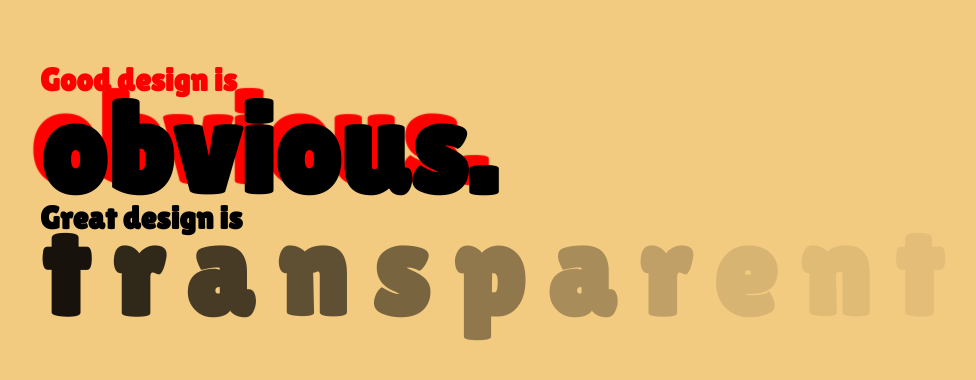
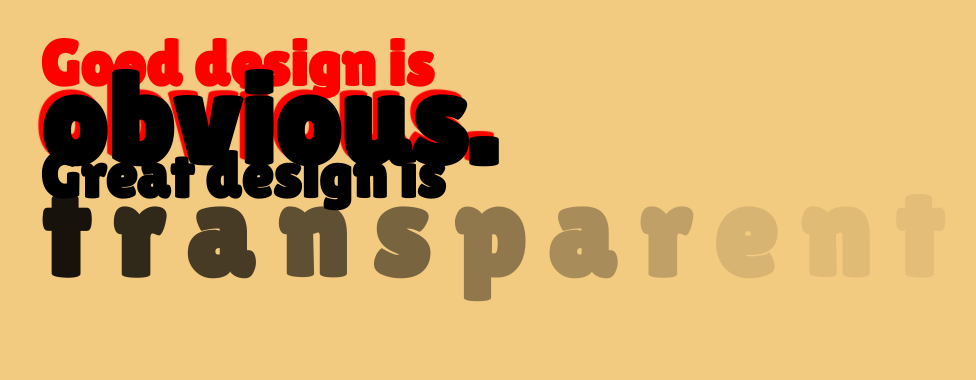
Before and after one commit to profJoey/codealong_2403, a plain HTML site: page index.html in a window 1280 px wide. Shown: the whole page, without its empty margins (24-1000 px from the left). Drawn offline with Linux system fonts and the light colour scheme.

Commit message:
css fixes

```diff
--- a/styles.css
+++ b/styles.css
@@ -16,23 +16,19 @@ html, body {
     flex-direction: column;
 }
 .good, .great {
-    font-size: 2rem;
-    line-height: 2rem;
+    font-size: 5vw;
+    line-height: 0;
     color: red;
 }
 .great {
     color: black;
 }
+.obvious, .transparent {
+    font-size: 10vw;
+    line-height: 3vw;
+}
 .obvious {
-    font-style: normal;
-    font-size: 8rem;
-    line-height: 2rem;
-    text-shadow: -10px -10px 1px red;
-}
-.transparent {
-    font-style: normal;
-    font-size: 8rem;
-    line-height: 0rem;
+    text-shadow: -5px -5px 1px red;
 }
 .transparent > span {
     height: 0;
```
Also changed, not shown: index.html (+0 -1 lines).
